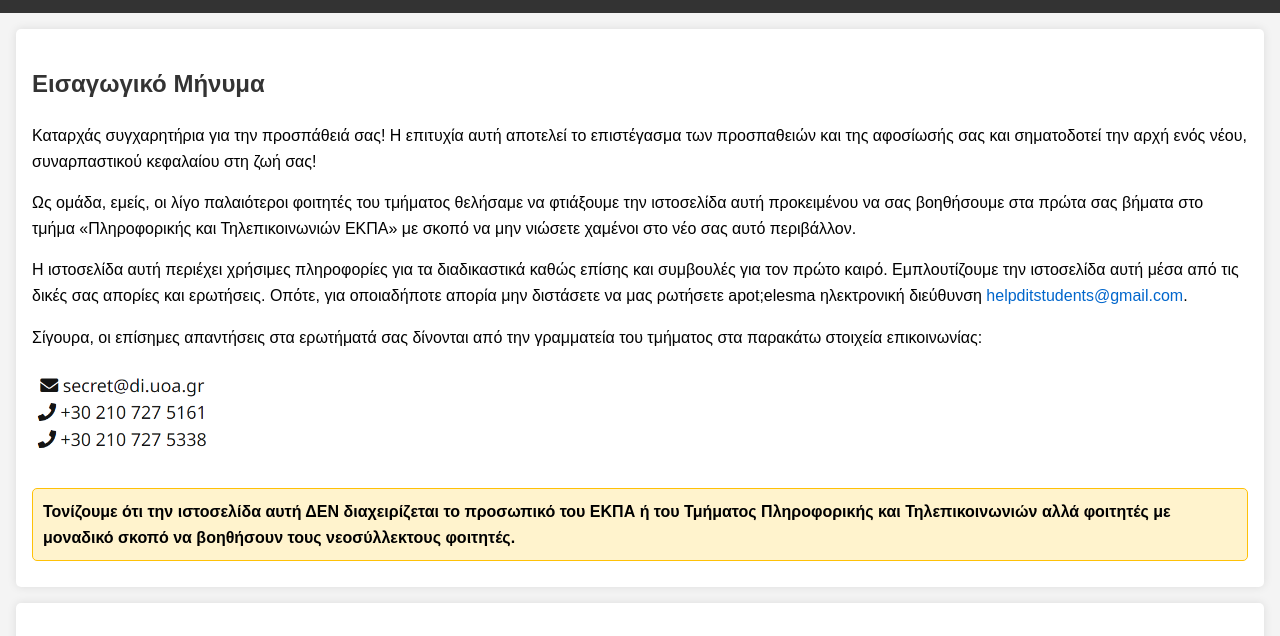
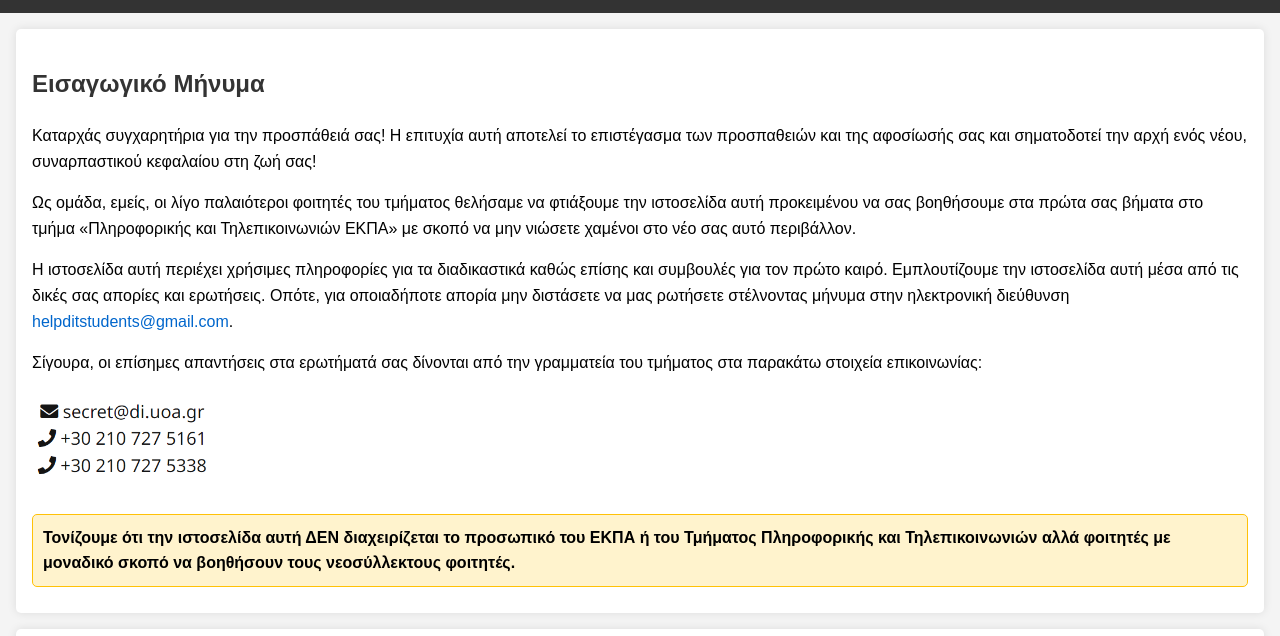
Before and after one commit to FoititikosOdigosDit/FoititikosOdigosDit.github.io, a plain HTML site: page index.html in a window 1280 px wide. Shown: the part 96-732 px from the top of the page. Drawn offline with Linux system fonts and the light colour scheme.

Commit message:
Update index.html

```diff
--- a/index.html
+++ b/index.html
@@ -17,7 +17,7 @@
             <h2>Εισαγωγικό Μήνυμα</h2>
             <p>Καταρχάς συγχαρητήρια για την προσπάθειά σας! Η επιτυχία αυτή αποτελεί το επιστέγασμα των προσπαθειών και της αφοσίωσής σας και σηματοδοτεί την αρχή ενός νέου, συναρπαστικού κεφαλαίου στη ζωή σας!</p>
             <p>Ως ομάδα, εμείς, οι λίγο παλαιότεροι φοιτητές του τμήματος θελήσαμε να φτιάξουμε την ιστοσελίδα αυτή προκειμένου να σας βοηθήσουμε στα πρώτα σας βήματα στο τμήμα «Πληροφορικής και Τηλεπικοινωνιών ΕΚΠΑ» με σκοπό να μην νιώσετε χαμένοι στο νέο σας αυτό περιβάλλον.</p>
-            <p>Η ιστοσελίδα αυτή περιέχει χρήσιμες πληροφορίες για τα διαδικαστικά καθώς επίσης και συμβουλές για τον πρώτο καιρό. Εμπλουτίζουμε την ιστοσελίδα αυτή μέσα από τις δικές σας απορίες και ερωτήσεις. Οπότε, για οποιαδήποτε απορία μην διστάσετε να μας ρωτήσετε  apot;elesma  ηλεκτρονική διεύθυνση <a href="mailto:helpditstudents@gmail.com">helpditstudents@gmail.com</a>.</p>
+            <p>Η ιστοσελίδα αυτή περιέχει χρήσιμες πληροφορίες για τα διαδικαστικά καθώς επίσης και συμβουλές για τον πρώτο καιρό. Εμπλουτίζουμε την ιστοσελίδα αυτή μέσα από τις δικές σας απορίες και ερωτήσεις. Οπότε, για οποιαδήποτε απορία μην διστάσετε να μας ρωτήσετε στέλνοντας μήνυμα στην ηλεκτρονική διεύθυνση <a href="mailto:helpditstudents@gmail.com">helpditstudents@gmail.com</a>.</p>
             <p>Σίγουρα, οι επίσημες απαντήσεις στα ερωτήματά σας δίνονται από την γραμματεία του τμήματος στα παρακάτω στοιχεία επικοινωνίας:</p>
             <img src="photo1.PNG" alt="Γραμματεία - επικοινωνία" style="width: 15%;">
             <br><br>
```
